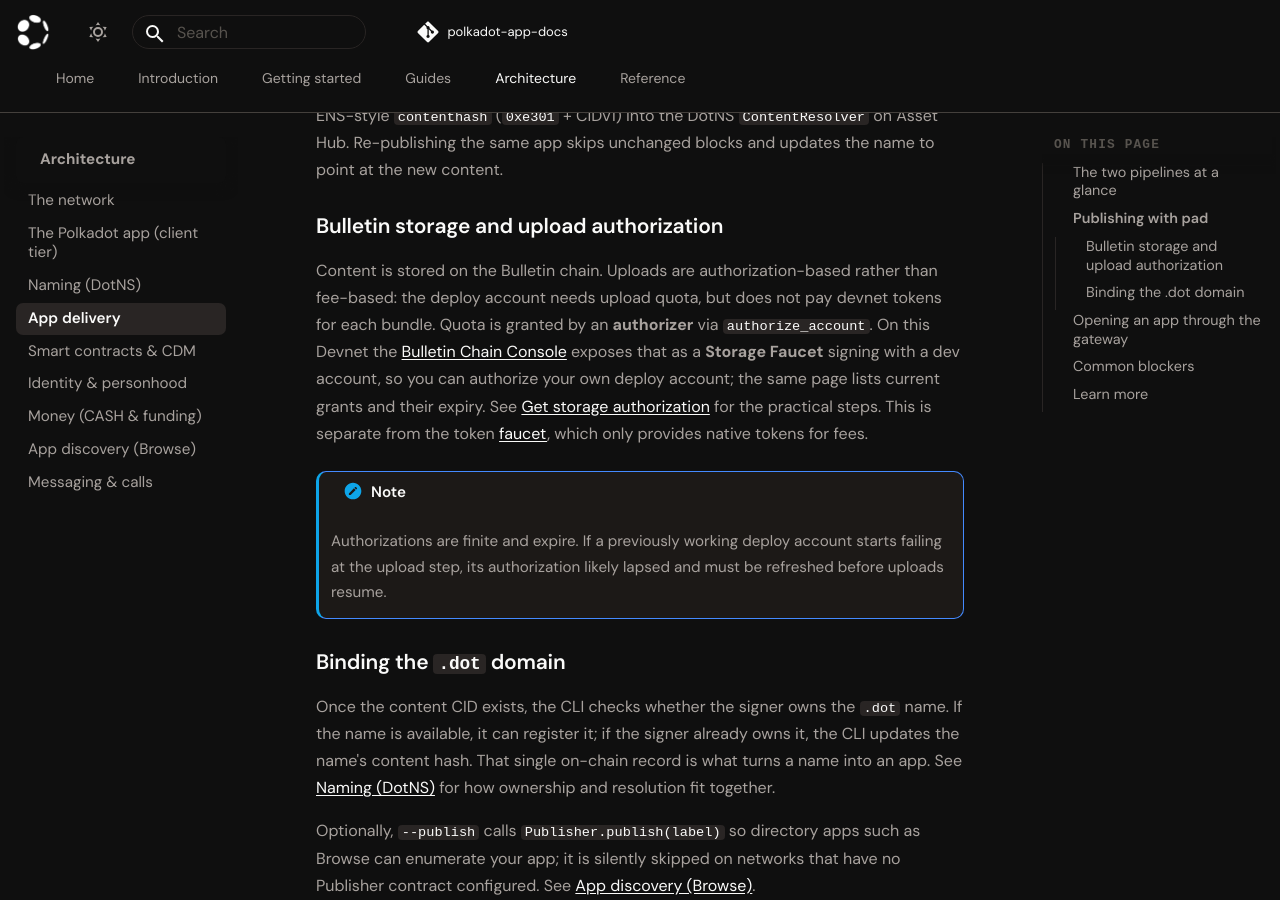
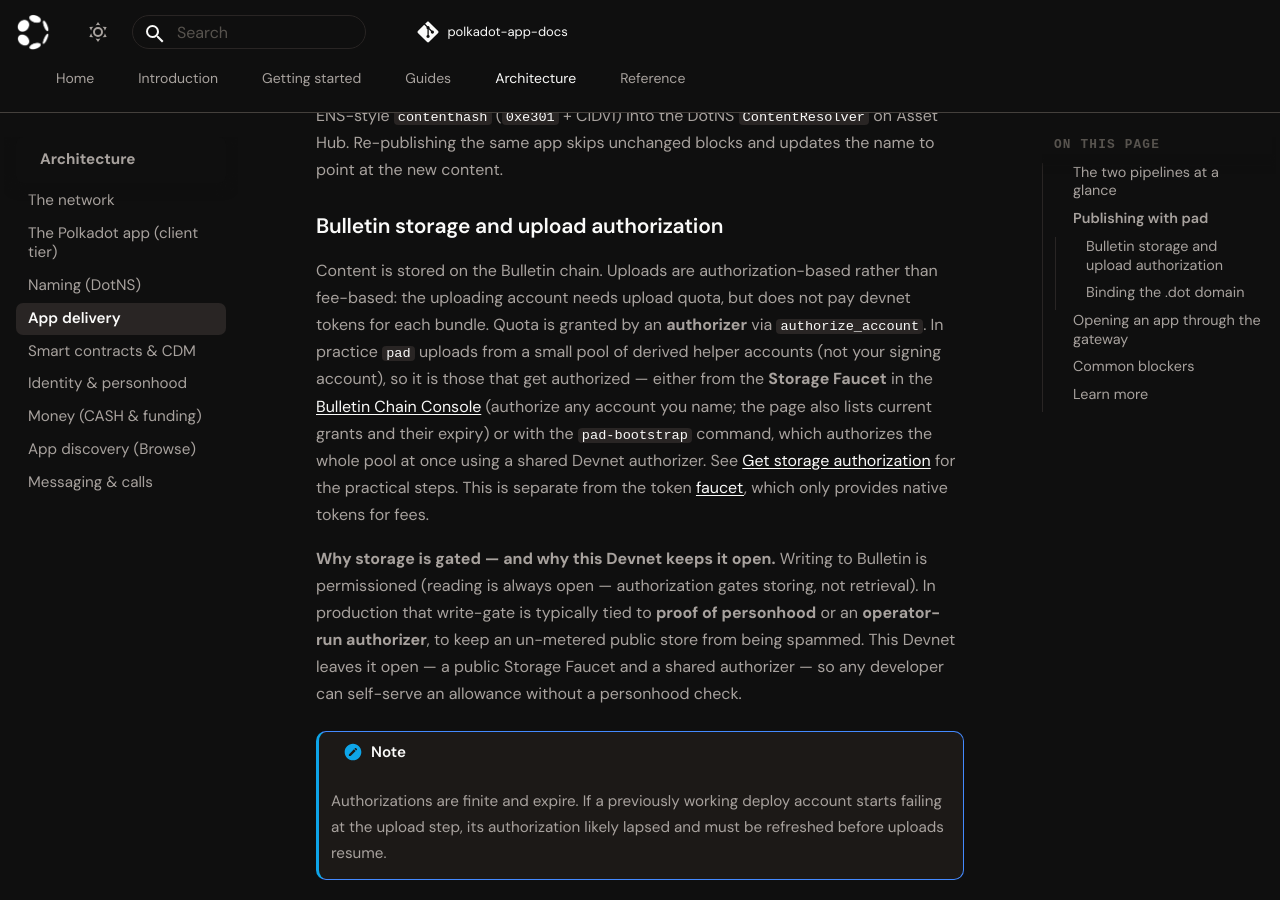
Before and after one commit to Polkadot-Community-Foundation/polkadot-app-docs, an MkDocs documentation site: the page built from docs/architecture/app-delivery.md, in a window 1280 px wide and 900 px high, scrolled down 2112 px. Built offline with MkDocs 1.6.1 and Material for MkDocs 9.7.7, drawn with Linux system fonts in a browser that asks for light colours; comment, search, counter and statistics services are not loaded; some of the changed text lies outside the part shown.

Commit message:
docs: document pad-bootstrap storage authorization across the guides
Thread the pad-bootstrap self-authorization path and the //Eve Devnet
authorizer through the developer quickstart, package reference, and the
app-delivery architecture note (which explains why the Devnet keeps the
storage write-gate open). Also finish the 'Build & Publish Applications'
label rename in the two remaining cross-links.

```diff
--- a/docs/architecture/app-delivery.md
+++ b/docs/architecture/app-delivery.md
@@ -53,16 +53,26 @@
 ### Bulletin storage and upload authorization
 
 Content is stored on the Bulletin chain. Uploads are authorization-based rather
-than fee-based: the deploy account needs upload quota, but does not pay devnet
+than fee-based: the uploading account needs upload quota, but does not pay devnet
 tokens for each bundle. Quota is granted by an **authorizer** via
-`authorize_account`. On this Devnet the
+`authorize_account`. In practice `pad` uploads from a small pool of derived
+helper accounts (not your signing account), so it is those that get authorized —
+either from the **Storage Faucet** in the
 [Bulletin Chain Console](https://paritytech.github.io/polkadot-bulletin-chain/authorizations?tab=faucet)
-exposes that as a **Storage Faucet** signing with a dev account, so you can
-authorize your own deploy account; the same page lists current grants and their
-expiry.
+(authorize any account you name; the page also lists current grants and their
+expiry) or with the `pad-bootstrap` command, which authorizes the whole pool at
+once using a shared Devnet authorizer.
 See [Get storage authorization](../guides/build-and-publish.md#get-storage-authorization)
 for the practical steps. This is separate from the token
 [faucet](https://faucet.polkadot.io), which only provides native tokens for fees.
+
+**Why storage is gated — and why this Devnet keeps it open.** Writing to Bulletin
+is permissioned (reading is always open — authorization gates storing, not
+retrieval). In production that write-gate is typically tied to **proof of
+personhood** or an **operator-run authorizer**, to keep an un-metered public
+store from being spammed. This Devnet leaves it open — a public Storage Faucet
+and a shared authorizer — so any developer can self-serve an allowance without a
+personhood check.
 
 !!! note
     Authorizations are finite and expire. If a previously working deploy
```
Also changed, not shown: other parts of docs/architecture/app-delivery.md (+1 -1 lines), docs/getting-started/developers.md (+3 -3 lines), docs/guides/build-and-publish.md (+4 -9 lines), docs/reference/packages.md (+7 -5 lines).
